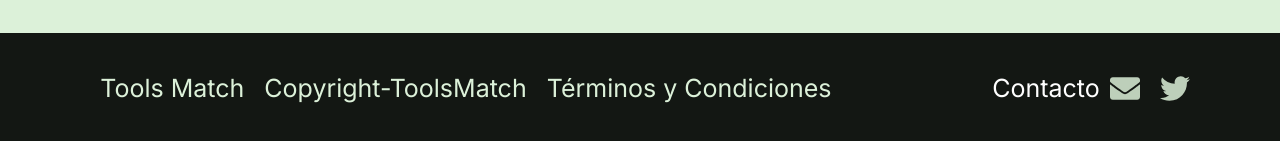
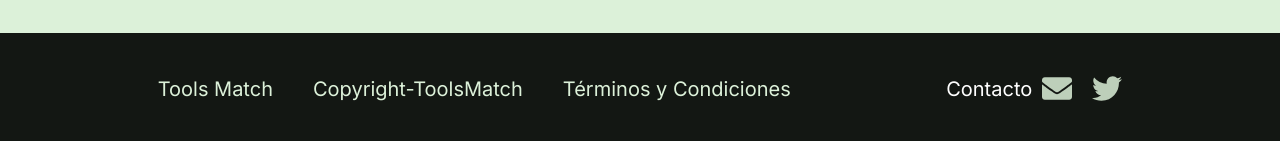
Before and after one commit to Jefersonsteven/tools-match, a Next.js app: page / in a window 1280 px wide. Shown: the part 1042-1183 px from the top of the page. Built offline with nearby package versions, Linux system fonts and the light colour scheme.

Commit message:
responsive cards of home

```diff
--- a/src/components/Cards/Card.module.css
+++ b/src/components/Cards/Card.module.css
@@ -135,7 +135,7 @@
   }
 }
 
-@media (max-width: 700px) {
+/* @media (max-width: 700px) {
   .cardContainer {
     width: 50%;
     height: 100%;
@@ -175,4 +175,4 @@
   .favoriteContainer {
     right: 5px;
   }
-}
+} */
--- a/src/components/Cards/Cards.module.css
+++ b/src/components/Cards/Cards.module.css
@@ -32,6 +32,7 @@
 }
 
 /* ---------- RESPONSIVE ----------*/
+
 @media (max-width: 390px) {
   .cards_container {
     display: block;
@@ -40,7 +41,8 @@
   }
 }
 
-@media (max-width: 700px) {
+
+/* @media (max-width: 700px) {
   .cards_container {
     display: flex;
     flex-direction: column;
@@ -48,4 +50,4 @@
   .text-center {
     font-size: 1.5rem;
   }
-}
+} */
--- a/src/components/footer/Footer.module.css
+++ b/src/components/footer/Footer.module.css
@@ -47,15 +47,40 @@
 }
 
 /* ----------- RESPONSIVE ---------- */
-@media screen and (max-width: 1600px){
+@media screen and (max-width: 3000px){
     .footerInfo, .contact{
-        font-size: 2.5rem;
+        font-size: 2rem;
    }
        .footerInfo{
            display: flex;
+
        }
-       .footerRights, .footerTerms, .footerLogo{
-           margin-left: 20px;
+       .footerRights, .footerTerms{
+           margin-left: 40px;
+       }
+       .footerLogo{
+           margin-left: 80px;
+       }
+       .contact{
+           margin-right: 70px;
+       }
+   }
+@media screen and (max-width: 1600px){
+    .footerInfo, .contact{
+        font-size: 2rem;
+   }
+       .footerInfo{
+           display: flex;
+
+       }
+       .footerRights, .footerTerms{
+           margin-left: 40px;
+       }
+       .footerLogo{
+           margin-left: 80px;
+       }
+       .contact{
+           margin-right: 70px;
        }
    }
 @media screen and (max-width: 1200px){
```
